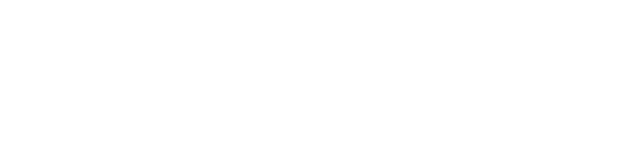
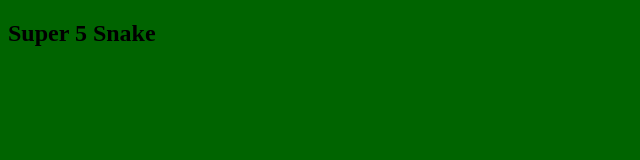
Before and after one commit to fflachat/WCS-Project1-Snake, a website: page index.html in a window 1280 px wide. Shown: the whole page, without its empty margins (0-640 px from the left). Drawn offline with Linux system fonts and the light colour scheme.

Commit message:
ajout du code html

```diff
--- a/index.html
+++ b/index.html
@@ -4,8 +4,15 @@
     <meta charset="UTF-8" />
     <meta http-equiv="X-UA-Compatible" content="IE=edge" />
     <meta name="viewport" content="width=device-width, initial-scale=1.0" />
+    <link rel="stylesheet" href="style.css" type="text/css">
     <title>Super 5 Snake</title>
   </head>
+
+  <section id="play">
+<h1>Super 5 Snake</h1>
+
+  </section>
+
   <body>
     <script src="script.js"></script>
   </body>
--- a/style.css
+++ b/style.css
@@ -0,0 +1,3 @@
+body{
+    background-color:darkgreen;
+}
```
